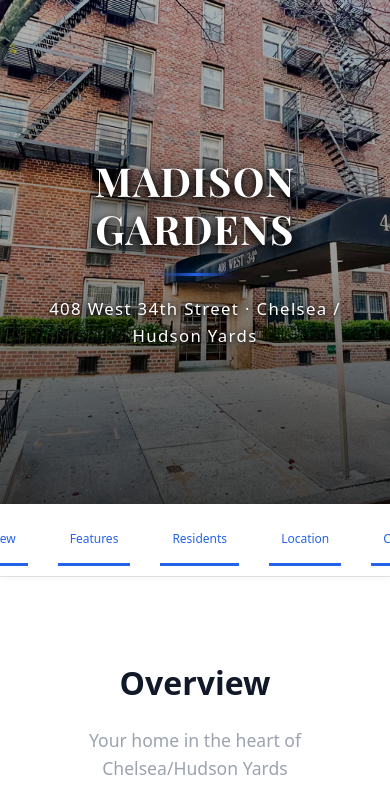
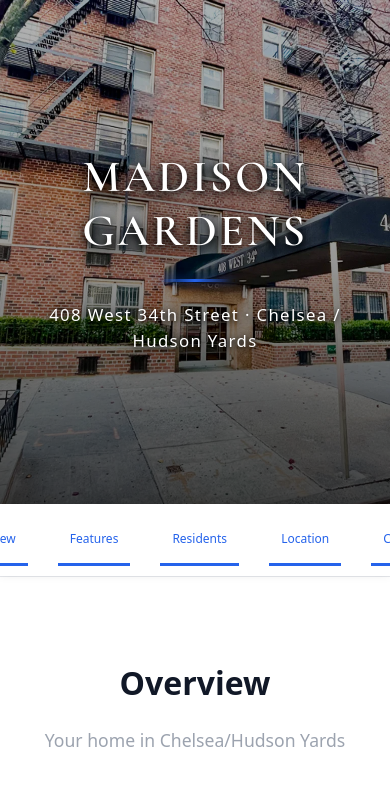
Before and after one commit to spaltrowitz/co-op-board-website, a website: page index.html in a window 390 px wide. Shown: the top 807 px of the page. Drawn offline with nearby package versions, Linux system fonts and the light colour scheme.

Commit message:
Condense overview text (remove 3rd paragraph), eliminate 'heart' repetition, switch to Cormorant Garamond for elegant serif

```diff
--- a/index.html
+++ b/index.html
@@ -7,7 +7,7 @@
   <meta name="description" content="Madison Gardens is a post-war cooperative at 408 West 34th Street in the Chelsea / Hudson Yards neighborhood of Manhattan, NY.">
   <link rel="preconnect" href="https://fonts.googleapis.com">
   <link rel="preconnect" href="https://fonts.gstatic.com" crossorigin>
-  <link href="https://fonts.googleapis.com/css2?family=Playfair+Display:wght@400;600;700&display=swap" rel="stylesheet">
+  <link href="https://fonts.googleapis.com/css2?family=Cormorant+Garamond:wght@400;600;700&display=swap" rel="stylesheet">
   <style>
     :root {
       --primary: #111827;
@@ -86,11 +86,11 @@
     }
 
     .hero h1 {
-      font-family: 'Playfair Display', Georgia, serif;
-      font-size: 4.5rem;
+      font-family: 'Cormorant Garamond', Georgia, serif;
+      font-size: 5rem;
       margin: 0;
-      font-weight: 700;
-      letter-spacing: 0.05em;
+      font-weight: 600;
+      letter-spacing: 0.1em;
       text-transform: uppercase;
       text-shadow: 0 8px 24px rgba(0, 0, 0, 0.95), 0 4px 12px rgba(0, 0, 0, 0.85), 0 2px 6px rgba(0, 0, 0, 0.75);
       line-height: 1.2;
@@ -453,9 +453,9 @@
 
     @media (max-width: 768px) {
       .hero h1 {
-        font-size: 2.5rem;
-        letter-spacing: 0.03em;
-        font-weight: 700;
+        font-size: 2.8rem;
+        letter-spacing: 0.06em;
+        font-weight: 600;
       }
       .hero p {
         font-size: 1.05rem;
@@ -526,19 +526,16 @@
       <div class="container">
         <div class="section-header">
           <h2 class="section-title">Overview</h2>
-          <p class="section-subtitle">Your home in the heart of Chelsea/Hudson Yards</p>
+          <p class="section-subtitle">Your home in Chelsea/Hudson Yards</p>
         </div>
 
         <div class="overview-grid">
           <div class="overview-text">
             <p>
-              Nestled in the heart of the redefined Hudson Yards district, 408 West 34th Street, also known as Madison Gardens, offers a charming post-war cooperative experience. Built in 1963 and converted to a cooperative in 1989, this six-story elevator building embodies a mid-century modern aesthetic.
+              Located in the vibrant Hudson Yards district, 408 West 34th Street—also known as Madison Gardens—offers a charming post-war cooperative experience. Built in 1963 and converted to a cooperative in 1989, this six-story elevator building embodies a mid-century modern aesthetic.
             </p>
             <p>
-              Madison Gardens boasts 68 residences, offering a comfortable range of studios, one-bedroom, and a few expansive two-bedroom apartments. High ceilings and large windows grace many units, creating a light and airy feel. While some original details might be present, most apartments offer a blend of classic features and modern updates, ensuring comfortable living spaces. Select units may feature private balconies or patios, extending the living space outdoors.
-            </p>
-            <p>
-              Beyond the residences, Madison Gardens provides amenities designed to enhance residents' lives. A live-in superintendent ensures the smooth operation of the building. Additional conveniences include a central laundry room, storage units, bike storage, and a surface parking lot behind the co-op (currently with a waitlist). The building is pet-friendly, and subletting is permitted per board policy.
+              Madison Gardens features 68 residences ranging from studios to spacious two-bedroom apartments. High ceilings and large windows create light-filled living spaces, while select units offer private balconies or patios. The building is pet-friendly and permits subletting per board policy.
             </p>
           </div>
 
```
